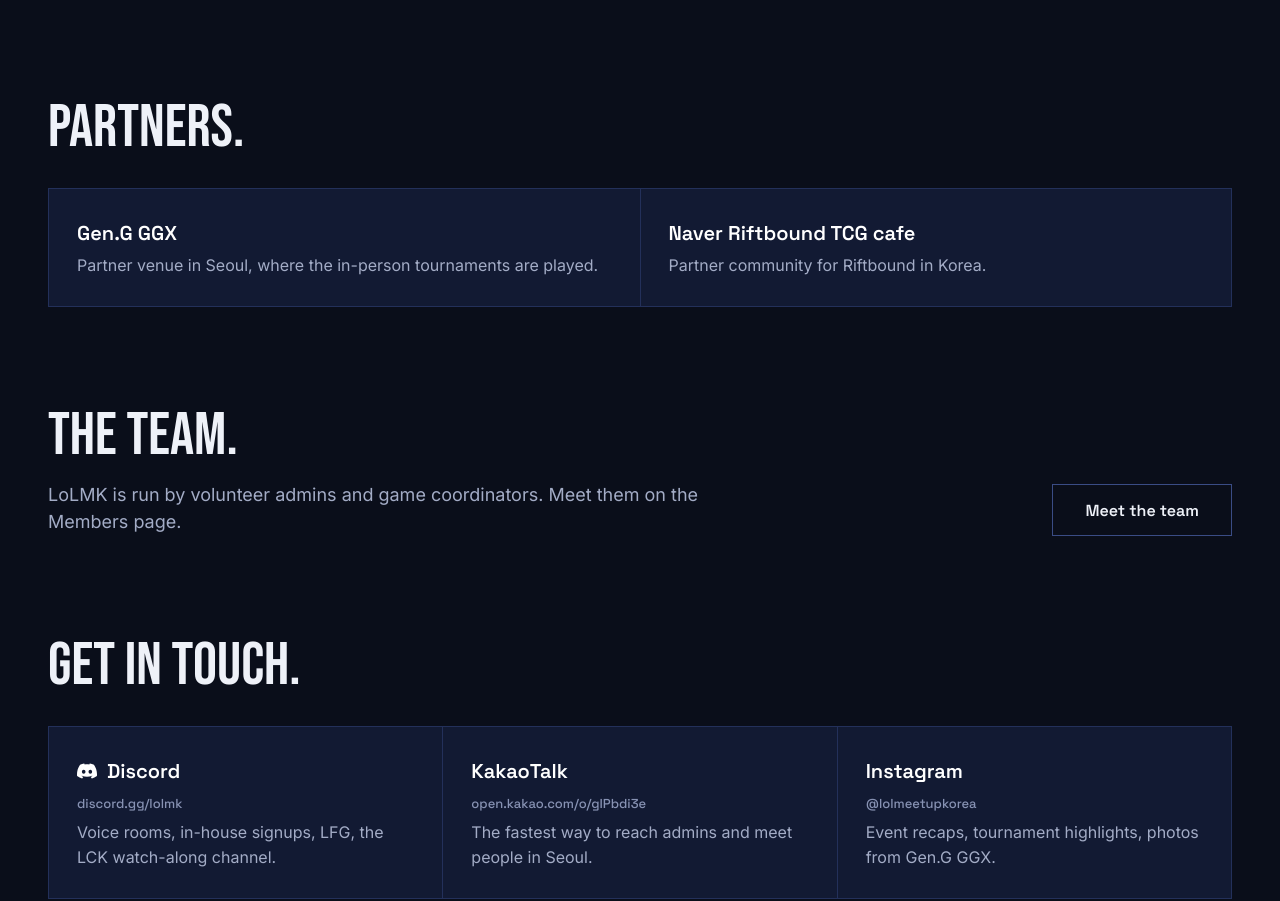
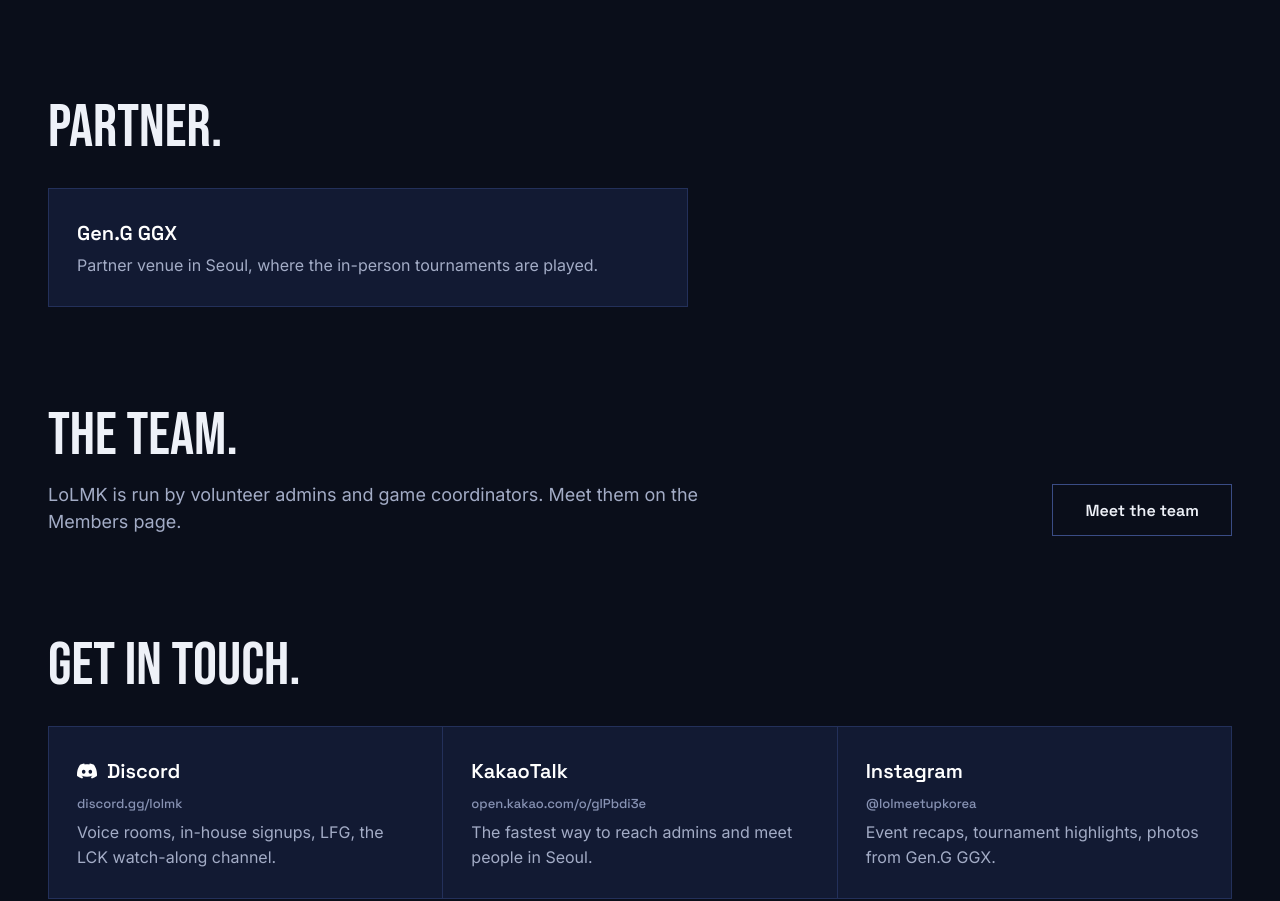
Before and after one commit to calvinmilliken1994-spec/lolmk-web, a Next.js app: page /about in a window 1280 px wide. Shown: the part 1191-2092 px from the top of the page. Built offline with nearby package versions, Linux system fonts and the light colour scheme; no server answers; a web font is replaced by a local one; what async_hooks would draw is missing.

Commit message:
about: remove Naver Riftbound TCG cafe from partners (one-event collab)

```diff
--- a/src/app/about/page.tsx
+++ b/src/app/about/page.tsx
@@ -107,9 +107,9 @@
 
       <section aria-labelledby="partners" className="ds-container pt-[clamp(64px,8vw,104px)]">
         <h2 id="partners" className={H2}>
-          Partners.
+          Partner.
         </h2>
-        <dl className="m-0 mt-8 grid gap-px border border-ds-line bg-ds-line sm:grid-cols-2">
+        <dl className="m-0 mt-8 max-w-[640px] border border-ds-line">
           <div className="bg-ds-surface px-7 py-7">
             <dt className="font-heading text-[20px] font-semibold text-white">
               {/* The venue site only serves plain http (https doesn't answer). */}
@@ -119,12 +119,6 @@
             </dt>
             <dd className="m-0 mt-1 text-ds-body text-ds-text-muted">
               Partner venue in Seoul, where the in-person tournaments are played.
-            </dd>
-          </div>
-          <div className="bg-ds-surface px-7 py-7">
-            <dt className="font-heading text-[20px] font-semibold text-white">Naver Riftbound TCG cafe</dt>
-            <dd className="m-0 mt-1 text-ds-body text-ds-text-muted">
-              Partner community for Riftbound in Korea.
             </dd>
           </div>
         </dl>
```
Also changed, not shown: 1 other file (tests, documents, lock files or other folders).
